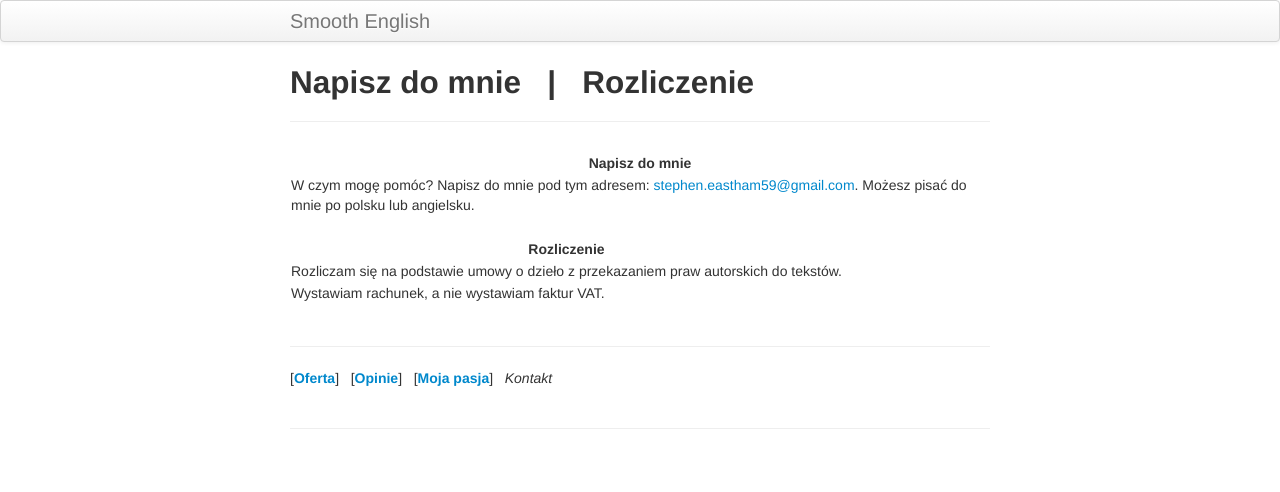
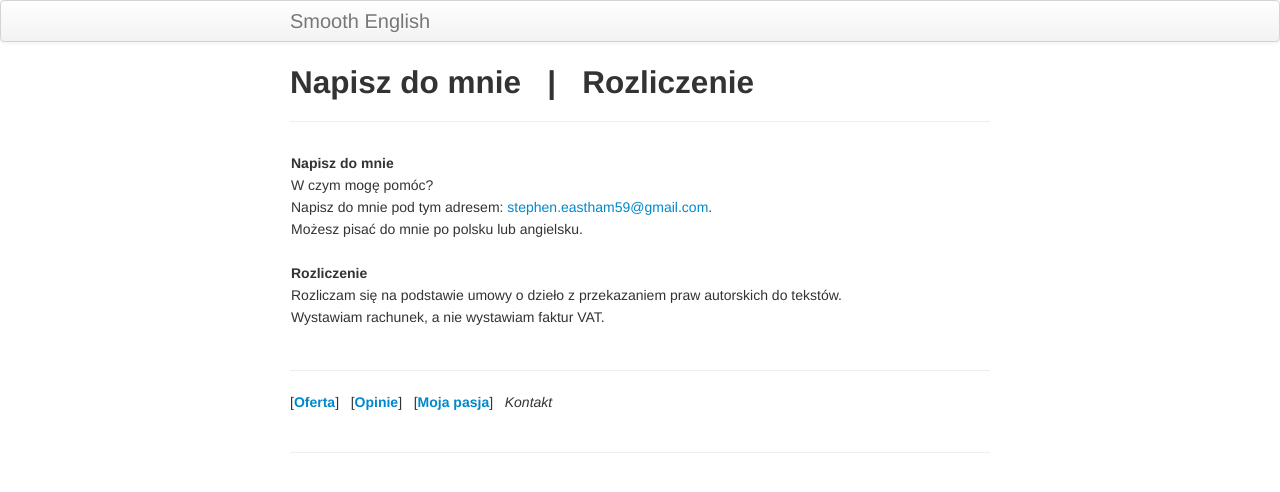
Before and after one commit to StephenEastham/StephenEastham.github.io, a Jekyll site: the page built from pages/kontakt.md, in a window 1280 px wide. Shown: the top 492 px of the page. Built offline with Jekyll 4.4.1, drawn with Linux system fonts in a browser that asks for light colours.

```diff
--- a/pages/kontakt.md
+++ b/pages/kontakt.md
@@ -4,15 +4,19 @@ title: Napisz do mnie &#xA0; | &#xA0; Rozliczenie
 description:
 ---
 
-Napisz do mnie|
+
 ---------|
-W czym mogę pomóc? Napisz do mnie pod tym adresem: <stephen.eastham59@gmail.com>. Możesz pisać do mnie po polsku lub angielsku. |
+__Napisz do mnie__ |
+W czym mogę pomóc? |
+Napisz do mnie pod tym adresem: <stephen.eastham59@gmail.com>. |
+Możesz pisać do mnie po polsku lub angielsku. |
 |
 
-Rozliczenie|
+
 ---------|
-Rozliczam się na podstawie umowy o dzieło z przekazaniem praw autorskich do tekstów.|
-Wystawiam rachunek, a nie wystawiam faktur VAT.|
+__Rozliczenie__ |
+Rozliczam się na podstawie umowy o dzieło z przekazaniem praw autorskich do tekstów. |
+Wystawiam rachunek, a nie wystawiam faktur VAT. |
 |
 
 ---
```
